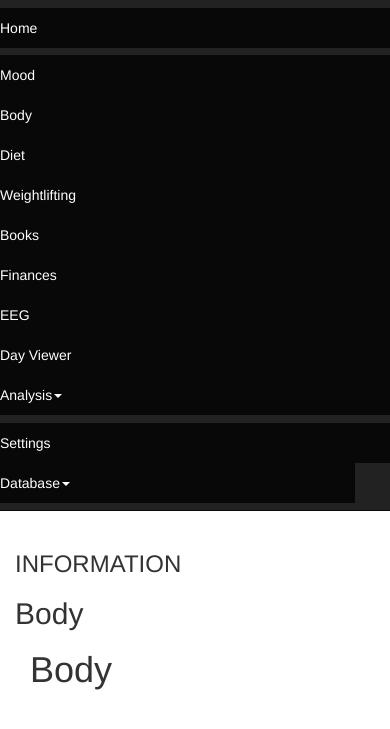
After one commit to Small-Star/PDV3, a Flask app: page /body in a window 390 px wide. The commit adds this page. Shown: the top 729 px of the page. Run offline with Flask 2, Linux system fonts and the light colour scheme; some libraries are stand-ins or nearby versions.

Commit message:
Fleshed out HTML framework

```diff
--- a/app/templates/base.html
+++ b/app/templates/base.html
@@ -16,15 +16,19 @@
         <!--Navbar-->
         <nav class="navbar navbar-inverse navbar-static-top">
           <ul class="nav navbar-nav navbar-left">
-            <li class="active"><a href="#">Home</a></li>
-            <li class="divider" style="padding-left:200px;"></li>
+            <li class="active"><a href="/index">Home</a></li>
+            <li class="divider" style="padding-left:200px"></li>
           </ul>
           <ul class="nav navbar-nav">
-            <li class="active"><a href="#">Mood</a></li>
-            <li class="active"><a href="#">Body</a></li>
-            <li class="active"><a href="#">Diet</a></li>
-            <li class="active"><a href="#">Lifts</a></li>
-            <li class="active"><a href="#">Books</a></li>
+            <li class="active"><a href="/mood">Mood</a></li>
+            <li class="active"><a href="/body">Body</a></li>
+            <li class="active"><a href="/diet">Diet</a></li>
+            <li class="active"><a href="/weightlifting">Weightlifting</a></li>
+            <li class="active"><a href="/books">Books</a></li>
+            <li class="active"><a href="/finances">Finances</a></li>
+            <li class="active"><a href="/eeg">EEG</a></li>
+            <li class="divider active" style="padding-right:100px"></li>
+            <li class="active"><a href="/dayviewer">Day Viewer</a></li>
             <li class="dropdown active">
               <a href="#" class="dropdown-toggle" data-toggle="dropdown" role="button" aria-haspopup="true" aria-expanded="false">Analysis<span class="caret"></span></a>
                 <ul class="dropdown-menu">
@@ -35,10 +39,17 @@
                   <li><a href="#">Separated link</a></li>
                 </ul>
             </li>
+            <li class="divider active" style="padding-right:500px"></li>
           </ul>
           <ul class="nav navbar-nav navbar-right">
-            <li class="active"><a href="#">Settings</a></li>
-            <li class="active"><a href="#">Rebuild DB</a></li>
+            <li class="active"><a href="/settings">Settings</a></li>
+            <li class="dropdown active" style="padding-right:50px">
+              <a href="#" class="dropdown-toggle" data-toggle="dropdown" role="button" aria-haspopup="true" aria-expanded="false">Database<span class="caret"></span></a>
+                <ul class="dropdown-menu">
+                  <li><a href="/update_db">Update</a></li>
+                  <li><a href="/rebuild_db">Rebuild</a></li>
+                </ul>
+            </li>
           </ul>
         </nav>
 
@@ -54,7 +65,18 @@
                 PDV3
                 {% endif %}
               </h2>
-              <div class="col-md-8">{% block main_ctnt %}{% endblock %}</div>
+              <div class="col-md-8">
+                {% with messages = get_flashed_messages() %}
+                  {% if messages %}
+                    <ul>
+                    {% for message in messages %}
+                        <li>{{ message }} </li>
+                    {% endfor %}
+                    </ul>
+                  {% endif %}
+                {% endwith %}
+                {% block main_ctnt %}{% endblock %}
+              </div>
             </div>
           </div>
         </div>
--- /dev/null
+++ b/app/templates/body.html
@@ -0,0 +1,8 @@
+{% extends "base.html" %}
+{% block main_ctnt %}
+    <h1>Body</h1>
+{% endblock %}
+
+{% block info_bar_ctnt %}
+    <h3>INFORMATION</h3>
+{% endblock %}
--- a/app/views.py
+++ b/app/views.py
@@ -3,8 +3,56 @@ from app import app
 
 @app.route("/")
 @app.route("/index")
-
 def index():
     title = "Index"
+    return render_template("index.html",title=title)
 
-    return render_template("index.html",title=title)
+@app.route("/mood")
+def mood():
+    title = "Mood"
+    return render_template("mood.html",title=title)
+
+@app.route("/body")
+def body():
+    title = "Body"
+    return render_template("body.html",title=title)
+
+@app.route("/diet")
+def diet():
+    title = "Diet"
+    return render_template("diet.html",title=title)
+
+@app.route("/weightlifting")
+def weightlifting():
+    title = "Weightlifting"
+    return render_template("weightlifting.html",title=title)
+
+@app.route("/books")
+def books():
+    title = "Books"
+    return render_template("books.html",title=title)
+
+@app.route("/finances")
+def finances():
+    title = "finances"
+    return render_template("finances.html",title=title)
+
+@app.route("/dayviewer")
+def dayviewer():
+    title = "Dayviewer"
+    return render_template("dayviewer.html",title=title)
+
+@app.route("/settings")
+def settings():
+    title = "Settings"
+    return render_template("settings.html",title=title)
+
+@app.route("/update_db")
+def update_db():
+    title = "Update DB"
+    return render_template("update_db.html",title=title)
+
+@app.route("/rebuild_db")
+def rebuild_db():
+    title = "Rebuild DB"
+    return render_template("rebuild_db.html",title=title)
```
Also changed, not shown: app/templates/books.html (added, +8 -0 lines), app/templates/dayviewer.html (added, +8 -0 lines), app/templates/diet.html (added, +8 -0 lines), app/templates/eeg.html (added, +8 -0 lines), app/templates/finances.html (added, +8 -0 lines), app/templates/mood.html (added, +8 -0 lines), app/templates/rebuild_db.html (added, +8 -0 lines), app/templates/settings.html (added, +8 -0 lines), app/templates/update_db.html (added, +8 -0 lines), app/templates/weightlifting.html (added, +8 -0 lines).
